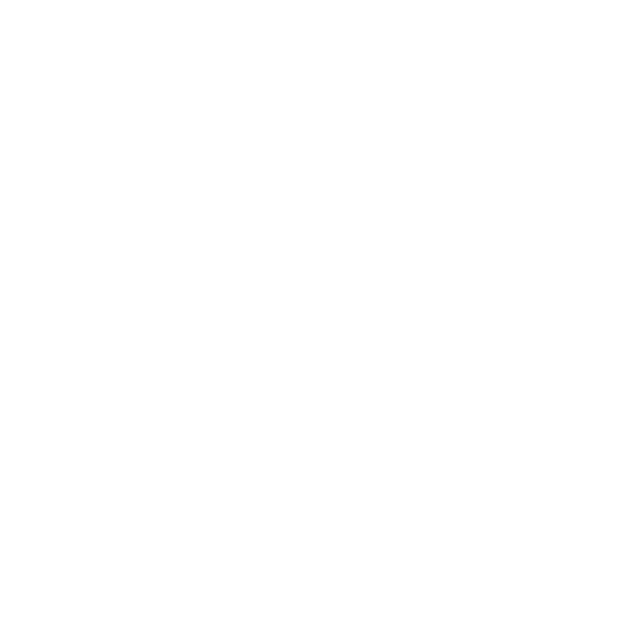
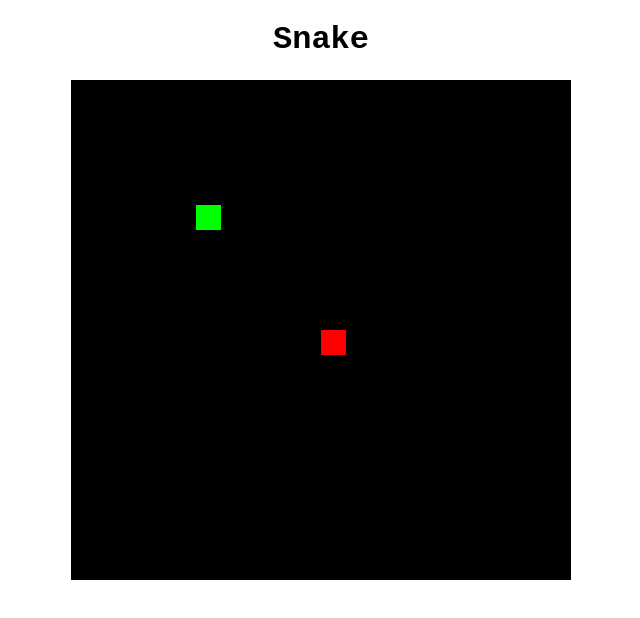
Before and after one commit to S-Jhinkoe/themaweek, a plain HTML site: page index.html in a window 1280 px wide. Shown: the whole page, without its empty margins (319-959 px from the left). Drawn offline with Linux system fonts and the light colour scheme.

Commit message:
begin board

```diff
--- a/css/style.css
+++ b/css/style.css
@@ -0,0 +1,4 @@
+body{
+    font-family: 'Courier New', Courier, monospace;
+    text-align: center;
+}
--- a/index.html
+++ b/index.html
@@ -8,6 +8,9 @@
     <title>Document</title>
 </head>
 <body>
+    <h1>Snake</h1>
+   <canvas id="board"></canvas>
+
 
     <script src="main.js"></script>
 </body>
--- a/main.js
+++ b/main.js
@@ -0,0 +1,34 @@
+let blocksize = 25;
+let rows = 20;
+let cols = 20;
+let board;
+let context;
+
+
+////hoofd snake/////
+let snakeX = blocksize * 5;
+let snakeY = blocksize * 5;
+
+//powerup///
+let powerupX = blocksize * 10;
+let powerupY = blocksize * 10;
+
+window.onload = function() {
+    board = document.querySelector("#board");
+    board.height = rows * blocksize;
+    board.width = cols * blocksize;
+    context = board.getContext("2d");
+
+    update();
+}
+
+function update() {
+    context.fillStyle = "black";
+    context.fillRect(0,0, board.width, board.height);
+
+    context.fillStyle = "lime";
+    context.fillRect(snakeX, snakeY, blocksize, blocksize);
+
+    context.fillStyle = "red";
+    context.fillRect(powerupX, powerupY, blocksize, blocksize);
+}
```
